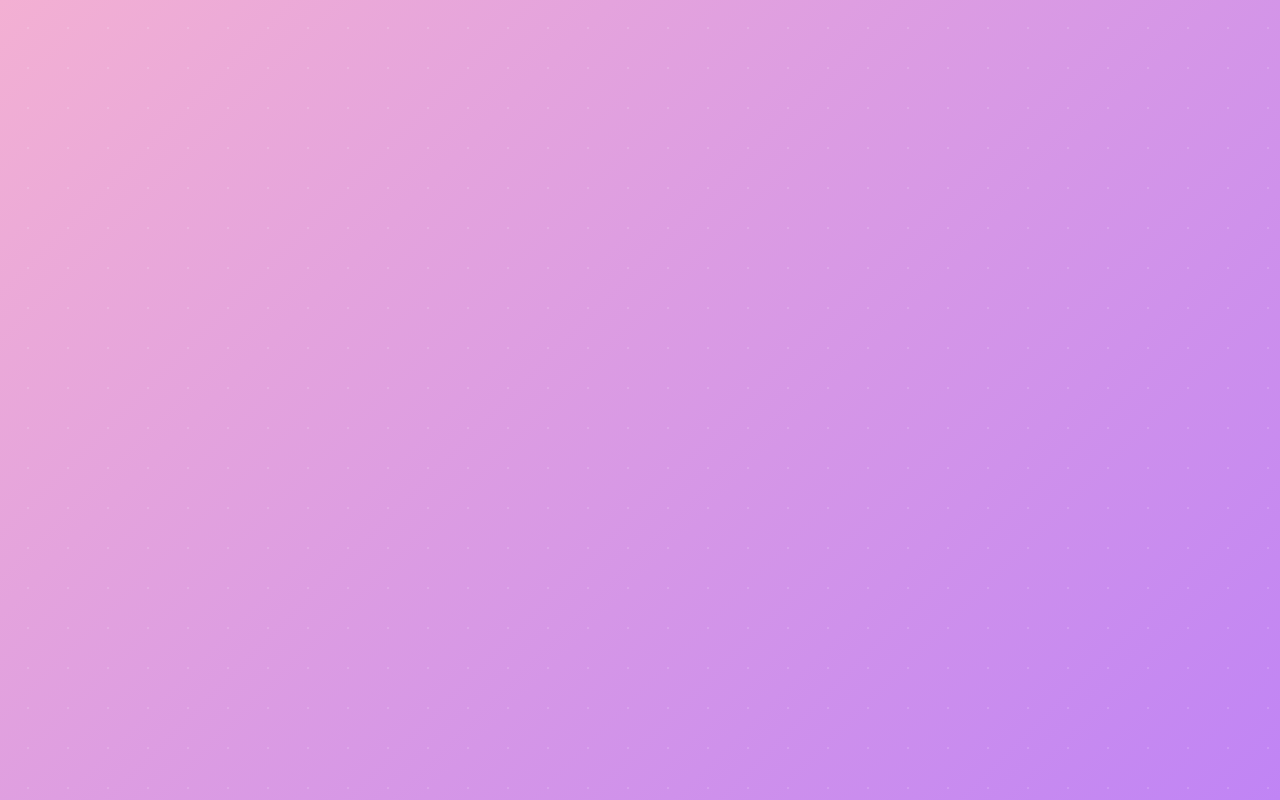
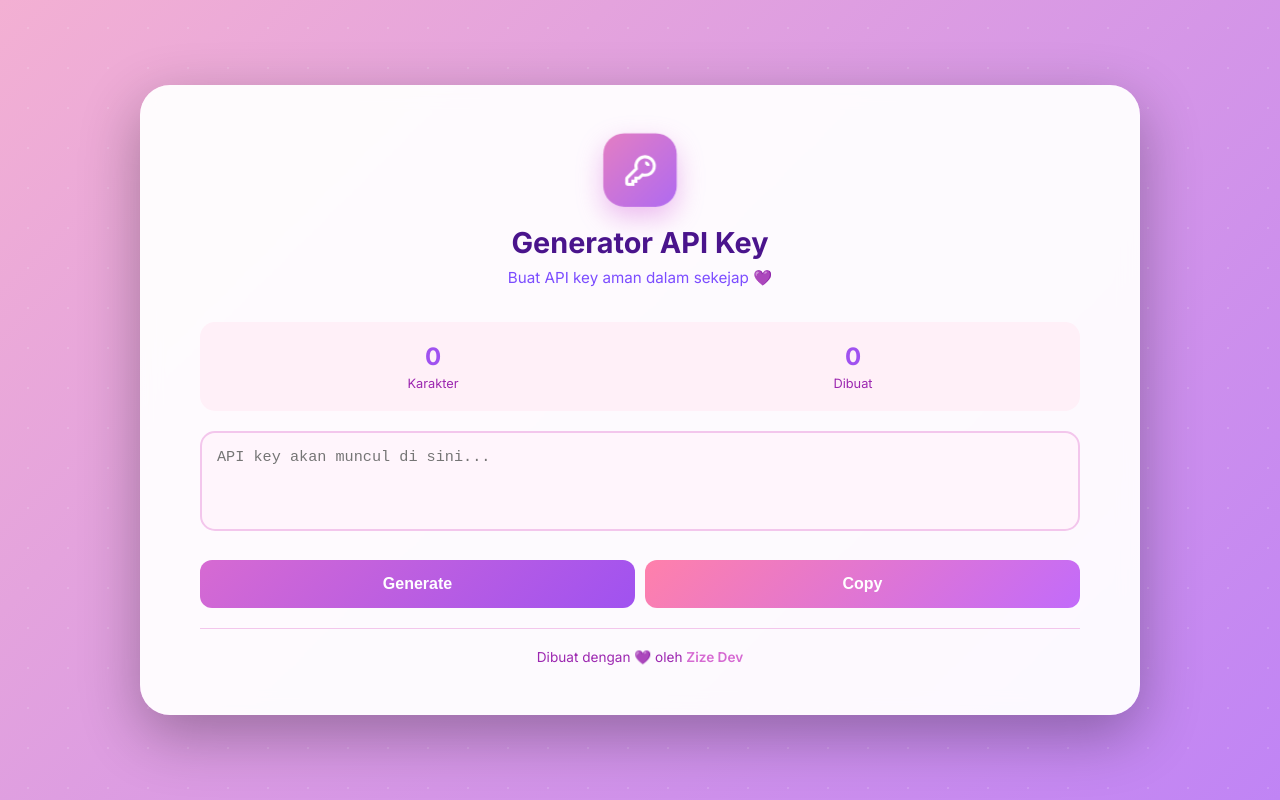
Before and after one commit to ZahwaAnritia/116_APIKey, a website: page public/index.html in a window 1280 px wide. Shown: the top 800 px of the page. Drawn offline with Linux system fonts and the light colour scheme; no server answers.

Commit message:
tambah UI generator API key interaktif

```diff
--- a/public/index.html
+++ b/public/index.html
@@ -290,3 +290,107 @@
       border-top-color: white;
       animation: spin 0.6s linear infinite;
     }
+
+     @keyframes spin {
+      to { transform: rotate(360deg); }
+    }
+  </style>
+</head>
+<body>
+  <div class="notification" id="notification">
+    <div class="notification-icon"></div>
+    <span id="notificationText">API Key berhasil disalin!</span>
+  </div>
+
+  <div class="container">
+    <div class="header">
+      <div class="icon">
+        <svg viewBox="0 0 24 24">
+          <path d="M15 7a2 2 0 012 2m4 0a6 6 0 01-7.743 5.743L11 17H9v2H7v2H4a1 1 0 01-1-1v-2.586a1 1 0 01.293-.707l5.964-5.964A6 6 0 1121 9z"/>
+        </svg>
+      </div>
+      <h1>Generator API Key</h1>
+      <p class="subtitle">Buat API key aman dalam sekejap 💜</p>
+    </div>
+
+    <div class="stats">
+      <div class="stat-item">
+        <div class="stat-value" id="keyLength">0</div>
+        <div class="stat-label">Karakter</div>
+      </div>
+      <div class="stat-item">
+        <div class="stat-value" id="totalKeys">0</div>
+        <div class="stat-label">Dibuat</div>
+      </div>
+    </div>
+
+    <div class="key-display">
+      <textarea id="apiKey" readonly placeholder="API key akan muncul di sini..."></textarea>
+    </div>
+
+    <div class="button-group">
+      <button id="generateBtn" onclick="generateApiKey()">Generate</button>
+      <button class="copy-btn" onclick="copyToClipboard()">Copy</button>
+    </div>
+
+    <footer>
+      Dibuat dengan 💜 oleh <a href="#" class="footer-link">Zize Dev</a>
+    </footer>
+  </div>
+
+  <script>
+  let totalKeysGenerated = 0;
+
+  async function generateApiKey() {
+    const btn = document.getElementById('generateBtn');
+    const originalContent = btn.innerHTML;
+    try {
+      btn.disabled = true;
+      btn.innerHTML = '<span class="loading"></span> Loading...';
+      const response = await fetch('/apikey/create');
+      if (!response.ok) throw new Error('Server error');
+      const data = await response.json();
+      if (data.apikey) {
+        const textarea = document.getElementById('apiKey');
+        textarea.value = data.apikey;
+        document.getElementById('keyLength').textContent = data.apikey.length;
+        totalKeysGenerated++;
+        document.getElementById('totalKeys').textContent = totalKeysGenerated;
+        showNotification('API Key berhasil dibuat!', 'success');
+      }
+    } catch (error) {
+      showNotification('Gagal membuat API key. Pastikan server berjalan!', 'error');
+    } finally {
+      btn.disabled = false;
+      btn.innerHTML = originalContent;
+    }
+  }
+
+  async function copyToClipboard() {
+    const textarea = document.getElementById('apiKey');
+    if (!textarea.value) {
+      showNotification('Tidak ada API key untuk disalin!', 'error');
+      return;
+    }
+    try {
+      await navigator.clipboard.writeText(textarea.value);
+      showNotification('API Key berhasil disalin!', 'success');
+    } catch {
+      showNotification('Gagal menyalin ke clipboard!', 'error');
+    }
+  }
+
+  function showNotification(message, type = 'success') {
+    const notification = document.getElementById('notification');
+    const notificationText = document.getElementById('notificationText');
+    notificationText.textContent = message;
+    notification.classList.remove('error', 'success');
+    notification.classList.add(type);
+    notification.classList.add('show');
+    setTimeout(() => notification.classList.remove('show'), 3000);
+  }
+
+  window.addEventListener('load', generateApiKey);
+  </script>
+</body>
+</html>
```
